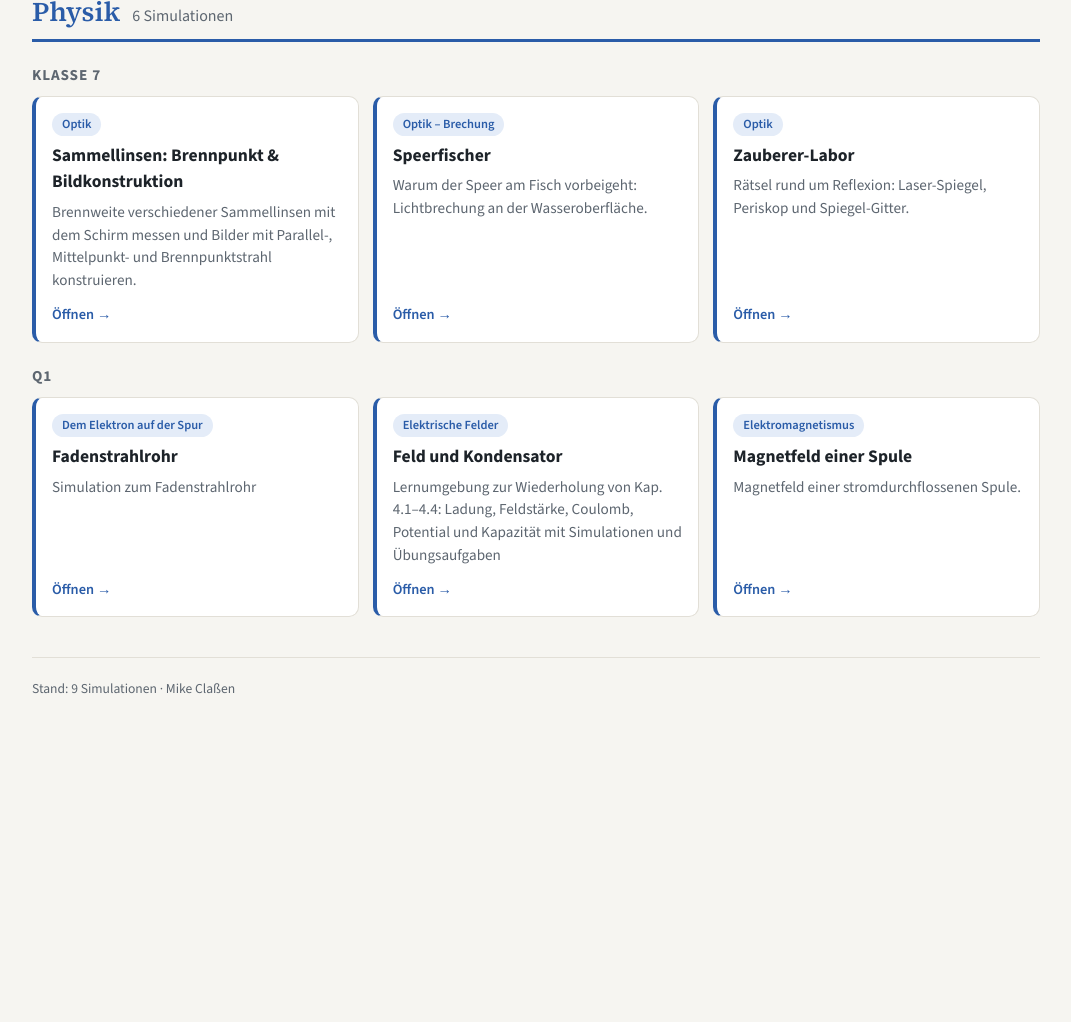
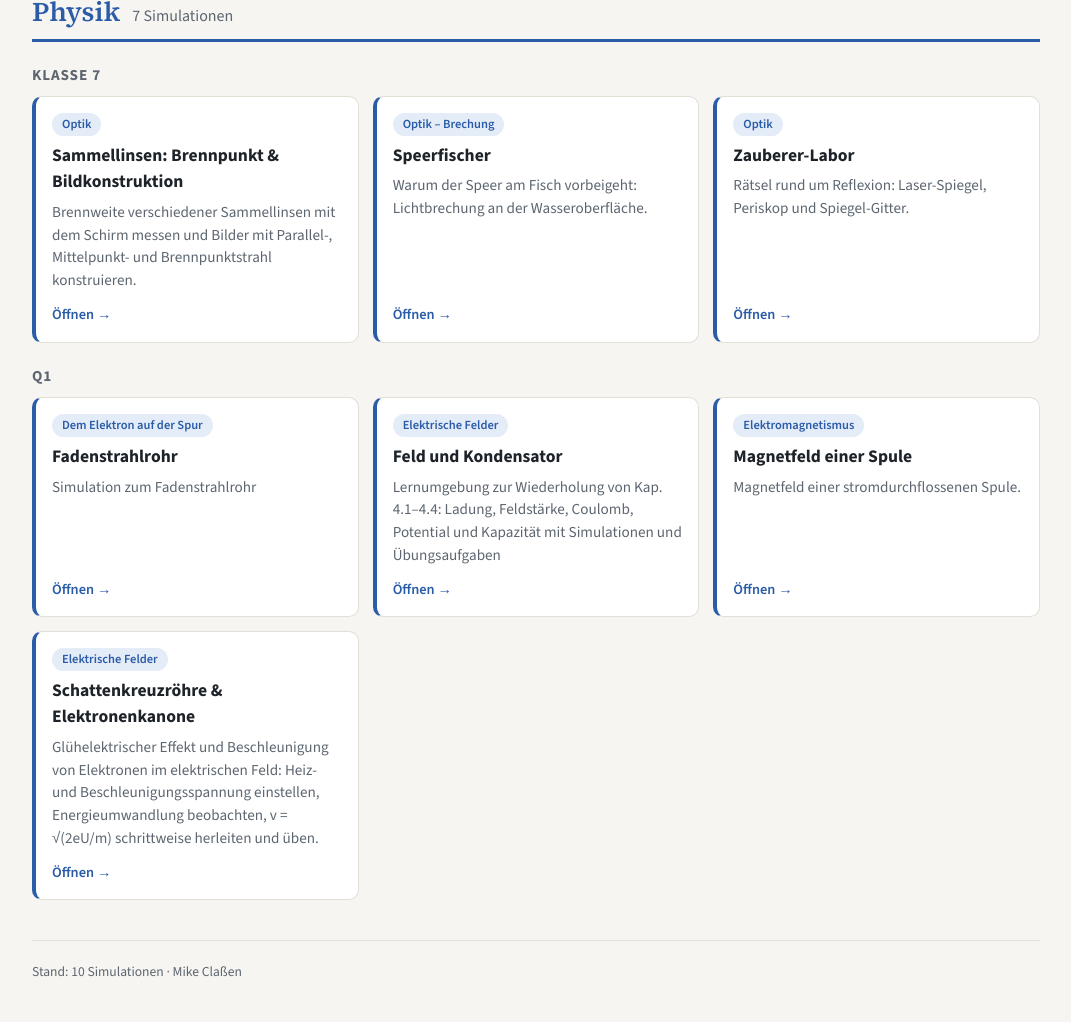
Before and after one commit to mikusaum-spec/mikusaum-spec.github.io, a plain HTML site: page index.html in a window 1280 px wide. Shown: the part 830-1852 px from the top of the page, without its empty margins (104-1175 px from the left). Before the commit the page ends 1569 px from the top, so only its background shows below. Drawn offline with nearby package versions, Linux system fonts and the light colour scheme.

Commit message:
Update index.html

```diff
--- a/index.html
+++ b/index.html
@@ -23,6 +23,15 @@
                   oder eine vollständige Adresse (https://...)
    ===================================================================== */
 const SIMULATIONEN = [
+
+     {
+    fach: "Physik",
+    stufe: "Q1",
+    thema: "Elektrische Felder",
+    titel: "Schattenkreuzröhre & Elektronenkanone",
+    beschreibung: "Glühelektrischer Effekt und Beschleunigung von Elektronen im elektrischen Feld: Heiz- und Beschleunigungsspannung einstellen, Energieumwandlung beobachten, v = √(2eU/m) schrittweise herleiten und üben.",
+    link: "https://classen.contagged.info/Elektronenkanone/"
+  },
 
      {
     fach: "Physik",
```
